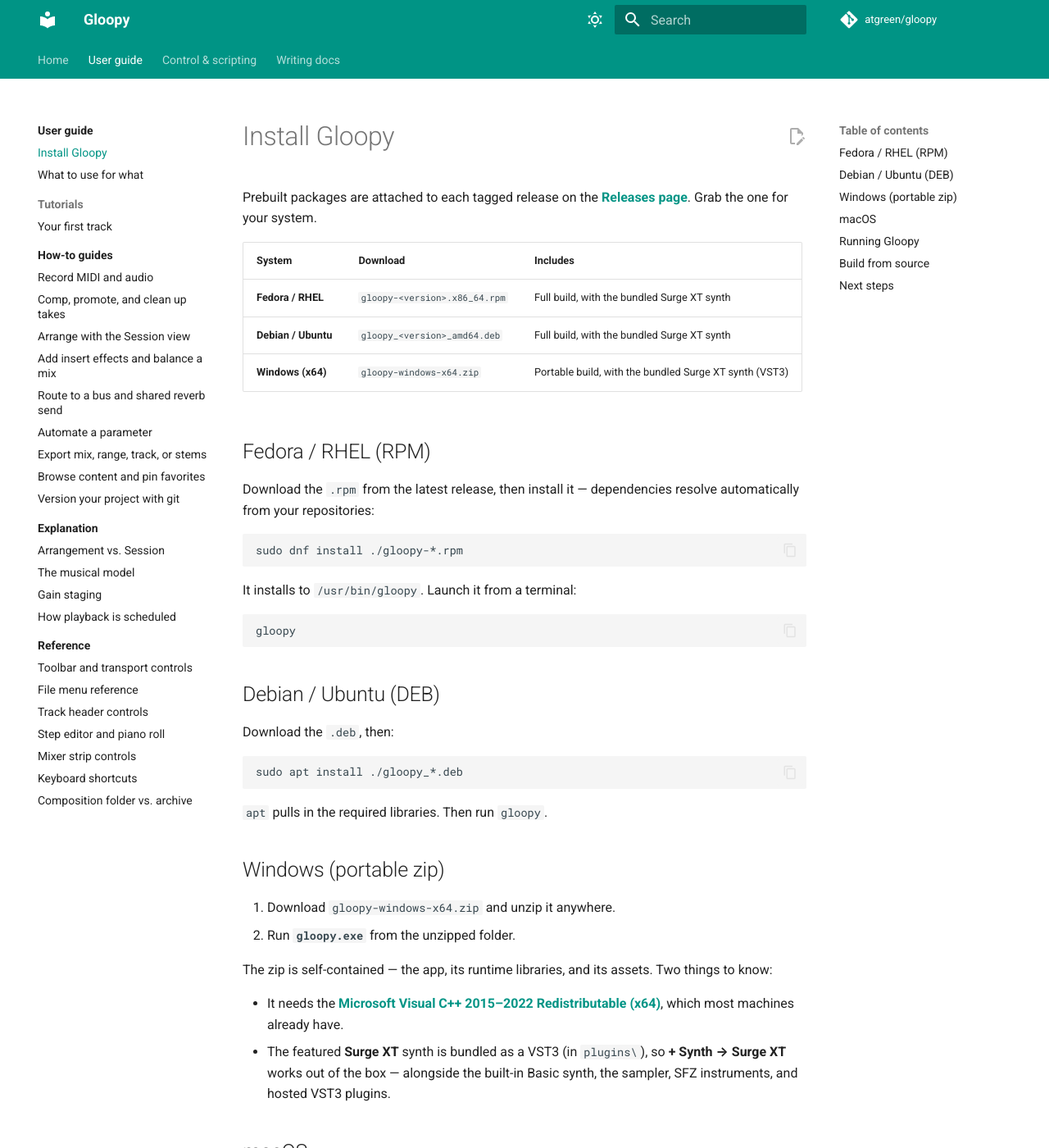
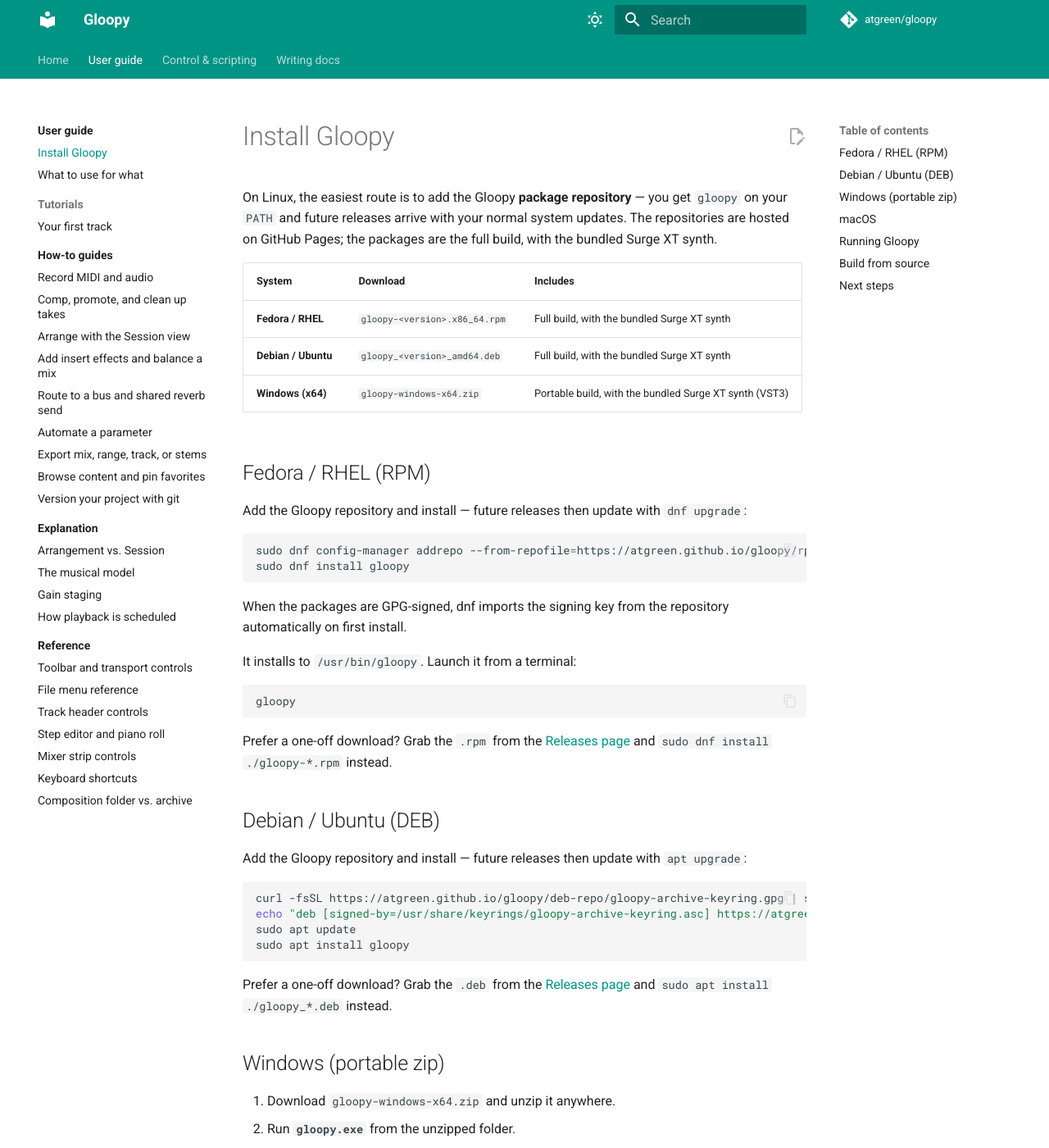
Before and after one commit to atgreen/gloopy, an MkDocs documentation site: the page built from docs/user-guide/install.md, in a window 1280 px wide and 1400 px high. Shown: the whole window at 82% size. Built offline with MkDocs 1.6.1 and Material for MkDocs 9.7.7, drawn with Linux system fonts in a browser that asks for light colours.

Commit message:
build: host rpm/deb package repositories on GitHub Pages
Turn each tagged release's RPM/DEB into installable dnf/apt repos, mirroring
the icl setup, so users add a repo once and get updates with dnf/apt upgrade.

On a tag push, three new release.yaml jobs run after the package builds:
  * build-rpm-repo  - createrepo_c metadata whose <location> hrefs point at
                      the Release download URLs (Pages serves only metadata;
                      the .rpm bytes come from the GitHub Release).
  * build-deb-repo  - a pool/ + dists/stable tree (dpkg-scanpackages) that
                      carries the .deb itself.
  * deploy-pages    - pushes both into the gh-pages branch under rpm-repo/
                      and deb-repo/, beside mike's manual (keep_files: true).

Uses a plain branch push (peaceiris) rather than actions/deploy-pages, so it
works while the repo is still private and Pages is off — the metadata
accumulates and starts serving the moment the repo goes public. A shared
gh-pages concurrency group serializes this against docs.yml (mike), which
also pushes gh-pages on tags.

GPG signing is optional: set the RPM_GPG_PRIVATE_KEY secret (the same key
icl uses) to sign repomd.xml / the apt Release; without it the repos publish
unsigned. packaging/gloopy.repo is the dnf client config; install.md now
documents the repo-based install as the recommended Linux path.

Co-Authored-By: Claude Opus 4.8 (1M context) <noreply@anthropic.com>

````diff
--- a/docs/user-guide/install.md
+++ b/docs/user-guide/install.md
@@ -1,8 +1,9 @@
 # Install Gloopy
 
-Prebuilt packages are attached to each tagged release on the
-[**Releases page**](https://github.com/atgreen/gloopy/releases). Grab the one for
-your system.
+On Linux, the easiest route is to add the Gloopy **package repository** — you get
+`gloopy` on your `PATH` and future releases arrive with your normal system updates.
+The repositories are hosted on GitHub Pages; the packages are the full build, with
+the bundled Surge XT synth.
 
 | System | Download | Includes |
 |--------|----------|----------|
@@ -12,12 +13,16 @@ your system.
 
 ## Fedora / RHEL (RPM)
 
-Download the `.rpm` from the latest release, then install it — dependencies
-resolve automatically from your repositories:
+Add the Gloopy repository and install — future releases then update with
+`dnf upgrade`:
 
 ```sh
-sudo dnf install ./gloopy-*.rpm
+sudo dnf config-manager addrepo --from-repofile=https://atgreen.github.io/gloopy/rpm-repo/gloopy.repo
+sudo dnf install gloopy
 ```
+
+When the packages are GPG-signed, dnf imports the signing key from the repository
+automatically on first install.
 
 It installs to `/usr/bin/gloopy`. Launch it from a terminal:
 
@@ -25,15 +30,25 @@ It installs to `/usr/bin/gloopy`. Launch it from a terminal:
 gloopy
 ```
 
+Prefer a one-off download? Grab the `.rpm` from the
+[Releases page](https://github.com/atgreen/gloopy/releases) and
+`sudo dnf install ./gloopy-*.rpm` instead.
+
 ## Debian / Ubuntu (DEB)
 
-Download the `.deb`, then:
+Add the Gloopy repository and install — future releases then update with
+`apt upgrade`:
 
 ```sh
-sudo apt install ./gloopy_*.deb
+curl -fsSL https://atgreen.github.io/gloopy/deb-repo/gloopy-archive-keyring.gpg | sudo tee /usr/share/keyrings/gloopy-archive-keyring.asc > /dev/null
+echo "deb [signed-by=/usr/share/keyrings/gloopy-archive-keyring.asc] https://atgreen.github.io/gloopy/deb-repo stable main" | sudo tee /etc/apt/sources.list.d/gloopy.list
+sudo apt update
+sudo apt install gloopy
 ```
 
-`apt` pulls in the required libraries. Then run `gloopy`.
+Prefer a one-off download? Grab the `.deb` from the
+[Releases page](https://github.com/atgreen/gloopy/releases) and
+`sudo apt install ./gloopy_*.deb` instead.
 
 ## Windows (portable zip)
 
````
Also changed, not shown: 3 other files.
